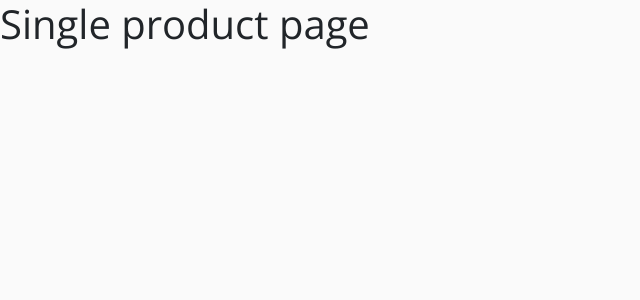
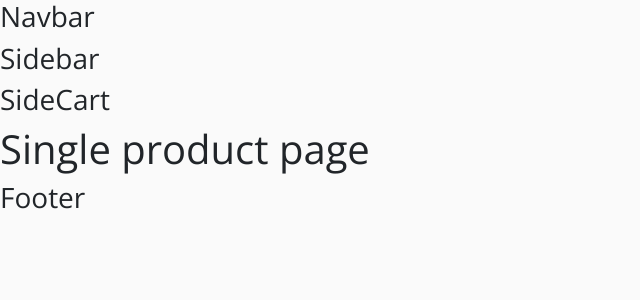
Before and after one commit to femmor/techazon, a React (Create React App) app: page /product/1 in a window 1280 px wide. Shown: the top 300 px of the page, without its empty margins (0-640 px from the left). Built offline with nearby package versions, Linux system fonts and the light colour scheme.

Commit message:
created navbar, sidebar, sidecart and footer components

```diff
--- a/src/App.js
+++ b/src/App.js
@@ -2,6 +2,12 @@ import React from 'react';
 import { Switch, Route } from "react-router-dom"
 import './App.css';
 import "bootstrap/dist/css/bootstrap.min.css"
+
+// Components
+import Navbar from "./components/Navbar"
+import Sidebar from "./components/Sidebar"
+import SideCart from "./components/SideCart"
+import Footer from "./components/Footer"
 
 // Pages
 import Home from "./pages/HomePage"
@@ -16,14 +22,19 @@ function App() {
   return (
     // Navbar, Sidebar, Cart, Footer
     <>
+      <Navbar/>
+      <Sidebar/>
+      <SideCart/>
         <Switch>
             <Route exact component={Home} path="/"/>
             <Route component={About} path="/about"/>
             <Route component={Contact} path="/contact-us"/>
+            <Route component={Cart} path="/cart"/>
             <Route component={Products} path="/products"/>
             <Route component={SingleProduct} path="/product/:id"/>
             <Route component={Default} />
         </Switch>
+      <Footer/>
     </>
   );
 }
--- /dev/null
+++ b/src/components/Footer.jsx
@@ -0,0 +1,11 @@
+import React from 'react';
+
+const Footer = () => {
+    return (
+        <div>
+            <h3>Footer</h3>
+        </div>
+    );
+}
+
+export default Footer;
--- /dev/null
+++ b/src/components/Navbar.jsx
@@ -0,0 +1,11 @@
+import React from 'react';
+
+const Navbar = () => {
+    return (
+        <div>
+            <h3>Navbar</h3>
+        </div>
+    );
+}
+
+export default Navbar;
--- /dev/null
+++ b/src/components/SideCart.jsx
@@ -0,0 +1,11 @@
+import React from 'react';
+
+const SideCart = () => {
+    return (
+        <div>
+            <h3>SideCart</h3>
+        </div>
+    );
+}
+
+export default SideCart;
--- /dev/null
+++ b/src/components/Sidebar.jsx
@@ -0,0 +1,11 @@
+import React from 'react';
+
+const Sidebar = () => {
+    return (
+        <div>
+            <h3>Sidebar</h3>
+        </div>
+    );
+}
+
+export default Sidebar;
```
Lines whose indentation alone changed are shown as unchanged.
